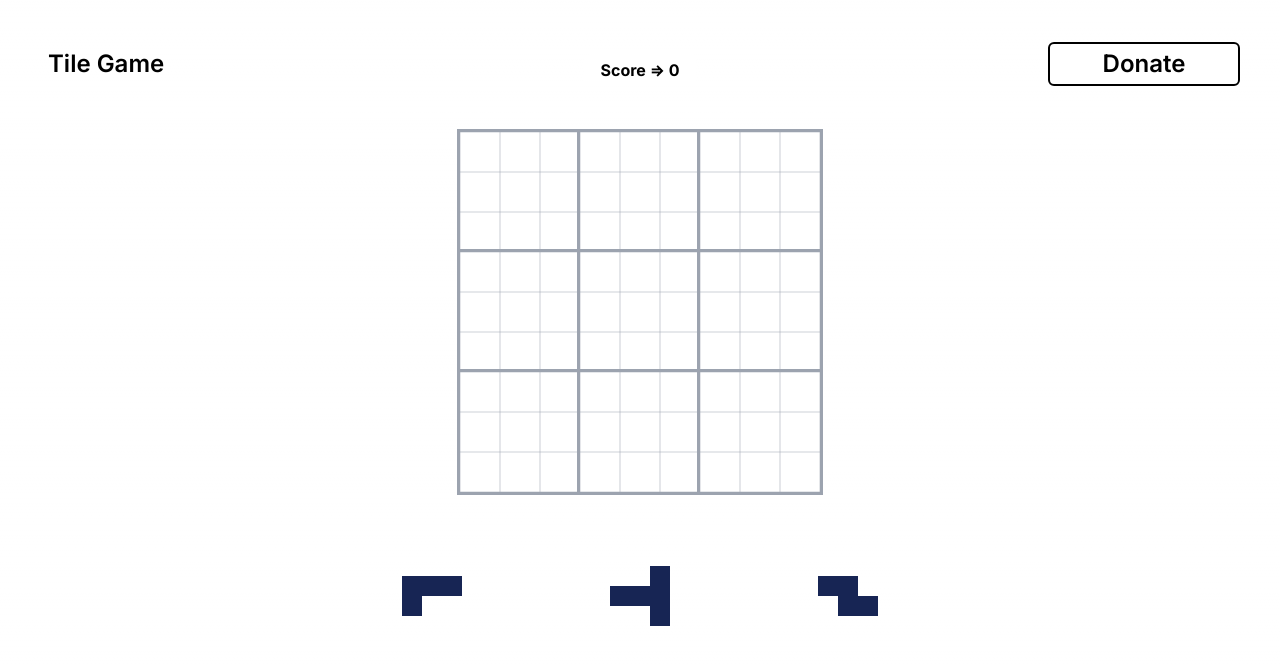
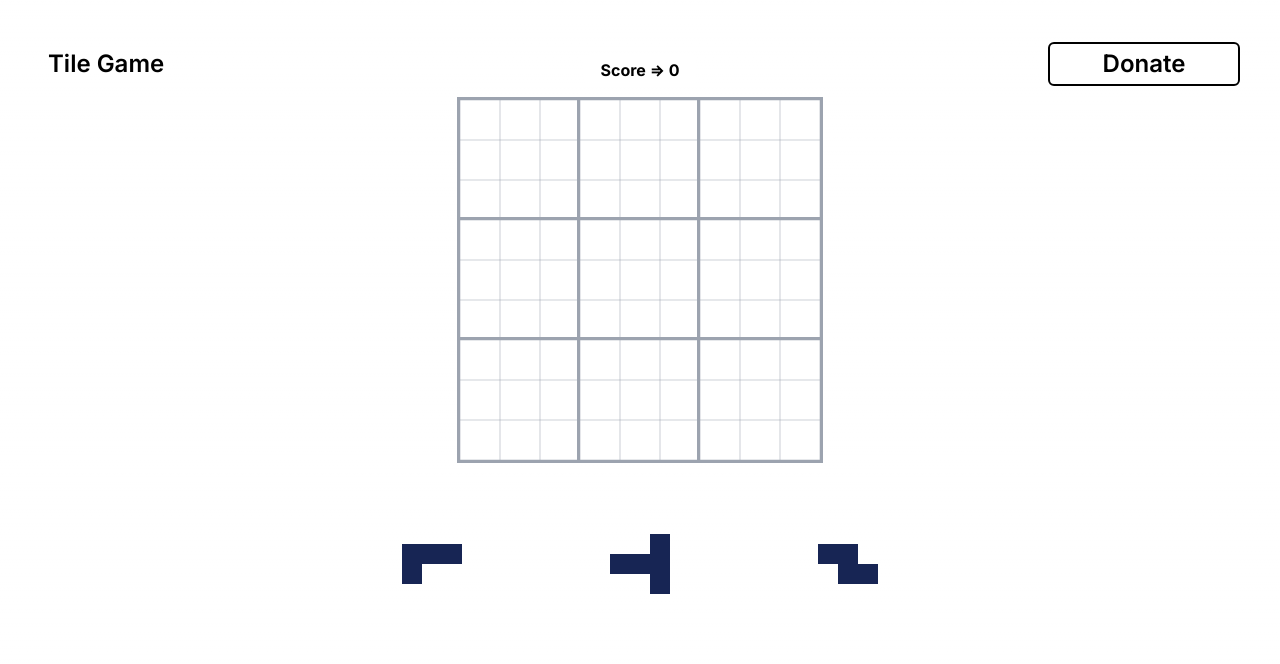
Before and after one commit to jancharatan/tile-game, a Next.js app: page / in a window 1280 px wide. Shown: the top 664 px of the page. Built offline with nearby package versions, Linux system fonts and the light colour scheme.

Commit message:
Fixed scroll issue.

```diff
--- a/src/components/Board.tsx
+++ b/src/components/Board.tsx
@@ -14,13 +14,14 @@ const Board: FunctionComponent = ({}) => {
     const boardRef: MutableRefObject<HTMLDivElement | null> = useRef(null);
 
     const setBoardOffset = () => {
-        setBoardOffsetLeft(boardRef.current?.offsetLeft || 0);
-        setBoardOffsetTop(boardRef.current?.offsetTop || 0);
+        setBoardOffsetLeft(boardRef.current?.getBoundingClientRect().left || 0);
+        setBoardOffsetTop(boardRef.current?.getBoundingClientRect().top || 0);
     };
 
     useEffect(() => {
         setBoardOffset();
         window.addEventListener("resize", () => setBoardOffset());
+        window.addEventListener("scroll", () => setBoardOffset());
         if (isGameOver(board, tileBank)) {
             setGameOver(true);
         }
@@ -36,7 +37,7 @@ const Board: FunctionComponent = ({}) => {
     return (
         <div
             ref={boardRef}
-            className="mt-8 flex justify-center items-center flex-col"
+            className="flex justify-center items-center flex-col"
         >
             {gameOver && (
                 <div className="absolute z-10 flex justify-center items-center flex-col">
```
